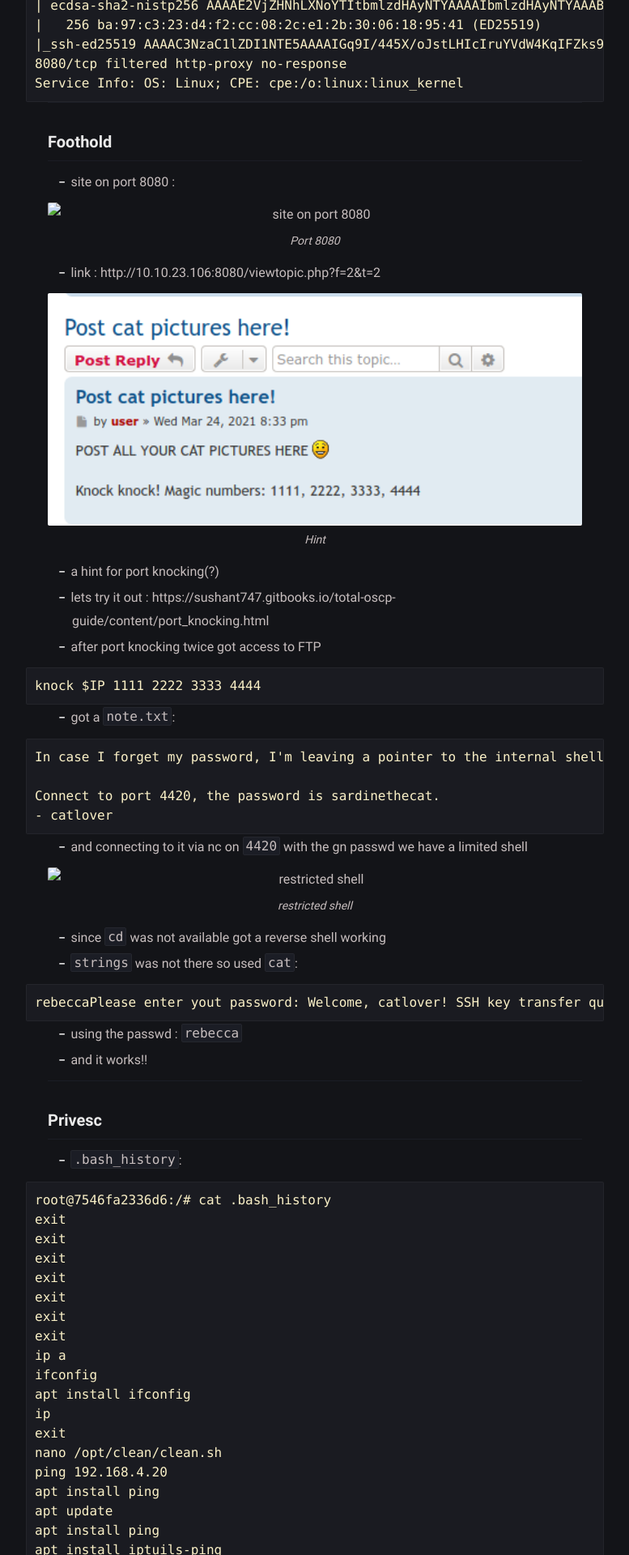
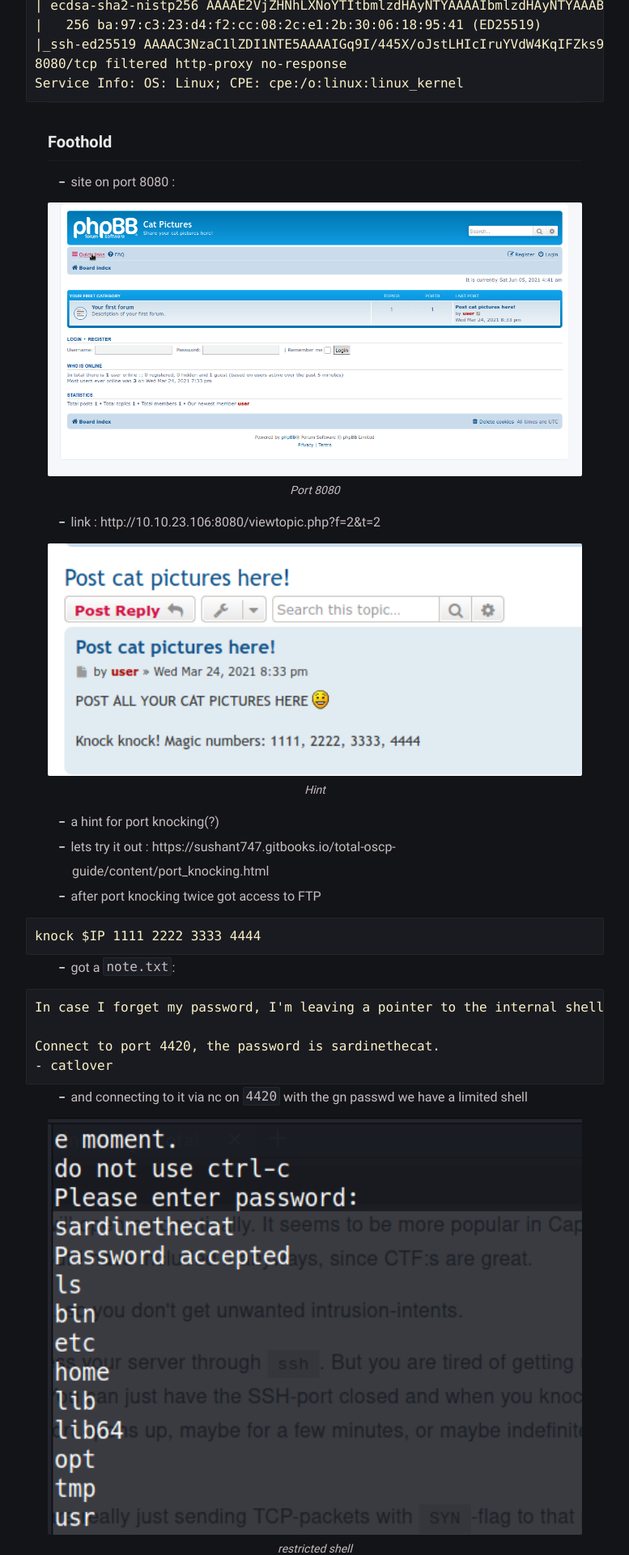
Before and after one commit to fastbyt3/fastbyt3.github.io, a Jekyll site: the page built from _posts/test-writeup/2021-06-15-test-writeup.md, in a window 1280 px wide. Shown: the part 702-2622 px from the top of the page at 81% size, without its empty margins (251-1028 px from the left). Built offline with Jekyll 4.4.1, drawn with Linux system fonts in a browser that asks for light colours; some web fonts are replaced.

Commit message:
fingers crossed

````diff
--- a/_posts/test-writeup/2021-06-15-test-writeup.md
+++ b/_posts/test-writeup/2021-06-15-test-writeup.md
@@ -33,7 +33,7 @@ Service Info: OS: Linux; CPE: cpe:/o:linux:linux_kernel
 
 - site on port 8080 :
 <figure>
-<img src="/test-writeup/site.png" alt="site on port 8080">
+<img src="/assets/img/thm/testwriteup/site.png" alt="site on port 8080">
 <figcaption>Port 8080</figcaption>
 </figure>
 
@@ -59,7 +59,7 @@ Connect to port 4420, the password is sardinethecat.
 ```
 - and connecting to it via nc on `4420` with the gn passwd we have a limited shell
 <figure>
-<img src="/test-writeup/shell.png" alt="restricted shell">
+<img src="/assets/img/thm/testwriteup/shell.png" alt="restricted shell">
 <figcaption>restricted shell</figcaption>
 </figure>
 - since `cd` was not available got a reverse shell working
````
Also changed, not shown: _posts/test-writeup/hint.png (deleted), assets/img/thm/testwriteup/shell.png (renamed from _posts/test-writeup/shell.png), assets/img/thm/testwriteup/site.png (renamed from _posts/test-writeup/site.png).
